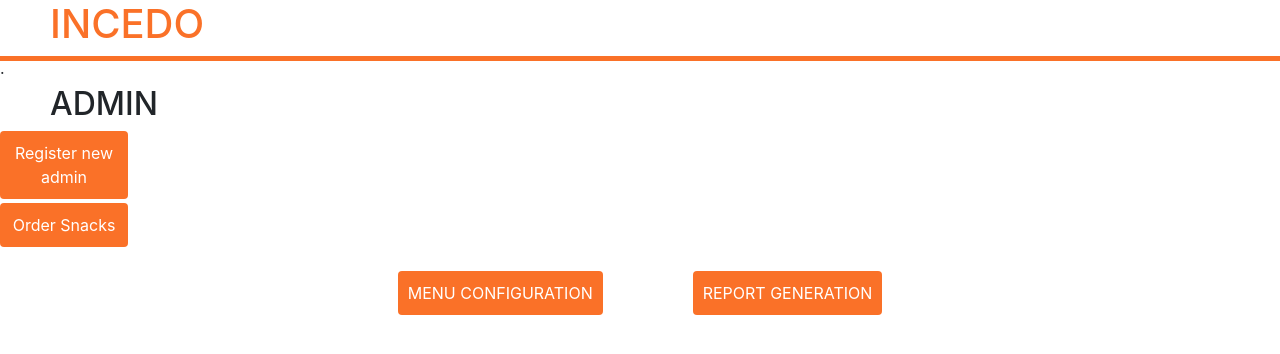
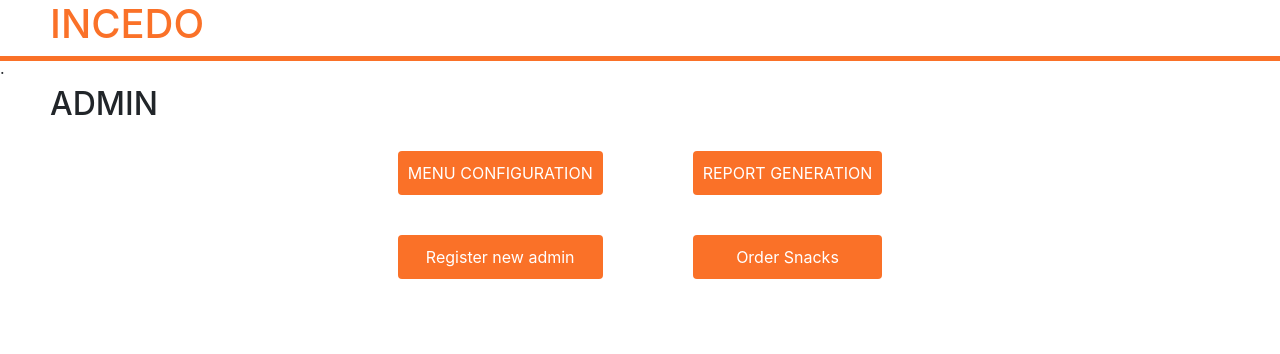
Before and after one commit to Ameya312/OrderAdmin, a React (Create React App) app: page /admin in a window 1280 px wide. Shown: the top 354 px of the page. Built offline with nearby package versions, Linux system fonts and the light colour scheme.

Commit message:
Auto employee name extraction fro m login

```diff
--- a/src/App.css
+++ b/src/App.css
@@ -35,3 +35,6 @@
     padding: 10px;
     width:10%;
 }
+
+.TRLABEL{
+    color: #fa7128;}
--- a/src/App.js
+++ b/src/App.js
@@ -46,7 +46,8 @@ changePage = ()=>{
   if(this.state.LoginDetail.login_details!=null){
 if(this.state.LoginDetail.login_details.role=="USER")
 {
-ReactDOM.render(<My_order/>, document.getElementById('root'))
+ReactDOM.render(<My_order employeeID = {this.state.LoginDetail.user_details.emp_id} employeeName={this.state.LoginDetail.user_details.name}
+  employeeContact={this.state.LoginDetail.user_details.phone_no}  /> , document.getElementById('root'))
 }
 else if(this.state.LoginDetail.login_details.role=="ADMIN")
 {
--- a/src/OnlinePosts/AdminHome.js
+++ b/src/OnlinePosts/AdminHome.js
@@ -14,16 +14,17 @@ class AdminHome extends Component {
         <div id="abc">.</div>
         <br/>
         <h2>ADMIN</h2>
-        <button class="button1"  onClick={()=>ReactDOM.render(<Register role = "ADMIN"/>, document.getElementById('root'))}>Register new admin</button>
-        <br/><br/><br/><button class="button1"  onClick={()=>ReactDOM.render(<My_order role = "ADMIN"/>, document.getElementById('root'))}>Order Snacks</button>
-
-        <br/><br/>
         <div className="container">
           <table>
             <tr>
-              <th><button class="getD" onClick={()=>ReactDOM.render(<GetOnlinePosts/>, document.getElementById('root'))}>MENU CONFIGURATION</button></th>
+              <th><button class="getD"  onClick={()=>ReactDOM.render(<GetOnlinePosts/>, document.getElementById('root'))}>MENU CONFIGURATION</button></th>
               <th width="50"></th>
               <th><button class="getD" onClick={()=>ReactDOM.render(<GetDates/>, document.getElementById('root'))}>REPORT GENERATION</button></th>
+            </tr>
+            <tr>
+              <th><button class="getD addwidth" onClick={()=>ReactDOM.render(<Register role = "ADMIN"/>, document.getElementById('root'))}>Register new admin</button></th>
+              <th width="50"></th>
+              <th><button class="getD addwidth"  onClick={()=>ReactDOM.render(<My_order role = "ADMIN"/>, document.getElementById('root'))}>Order Snacks</button></th>
             </tr>
             </table>
         </div>
--- a/src/OnlinePosts/GetOnline.css
+++ b/src/OnlinePosts/GetOnline.css
@@ -86,3 +86,7 @@ table{
     border-radius: 4px;
     padding: 10px;
 }
+
+.addwidth{
+    width: 100%;
+}
--- a/src/Scripts/my_order.js
+++ b/src/Scripts/my_order.js
@@ -7,11 +7,10 @@ import '../Styles/orderSummary.css';
 class My_order extends React.Component{
     constructor(props) {
         super(props);
-        this.state = {EmpName:"",
+        this.state = {EmpName:this.props.employeeName,
                       user:1,
-
-                      EmpId:0,
-                      EmpPhone:0,
+                      EmpId:this.props.employeeID,
+                      EmpPhone:this.props.employeeContact,
                     total:0,
                     posts :[],
                   qty:0 ,
@@ -232,14 +231,20 @@ class My_order extends React.Component{
           <div class="gray1">
             <div class="white2">
               <form onSubmit={this.SaveOrderDetails}>
-                <label>{this.state.EmpName}</label>
                 {/* <table>
                   <tr><td><label>Emp Id</label></td><td><input type="text" name="empId" maxLength='6' minLength='6' onChange={this.SetId} required></input></td>
                   <td><label>Emp name</label></td><td><input type="text" name="empname" onChange={this.SetName} required></input></td>
                   <td><label>contact no.</label></td><td><input type="text" name="contactNo." id="Contact" pattern="[0-9]*" onChange={this.SetPhone} maxLength='10' minLength='10' required></input></td></tr>
                 </table> */}
-                <br/><br/>
-                <table id ="customers">
+                <table>
+                  <tr >
+                    <td class="TRLABEL"><label>Employee ID :</label><label>{this.state.EmpId}</label></td><td></td>
+                    <td class="TRLABEL"><label>Employee Name :</label><label>{this.state.EmpName}</label></td><td></td>
+                    <td class="TRLABEL"><label>Employee Contact :</label><label>{this.state.EmpPhone}</label></td><td></td>
+                  </tr>
+                </table>
+
+                <table>
                   <tr>
                             <th>Menu </th>
                             <th>Quantity</th>
```
